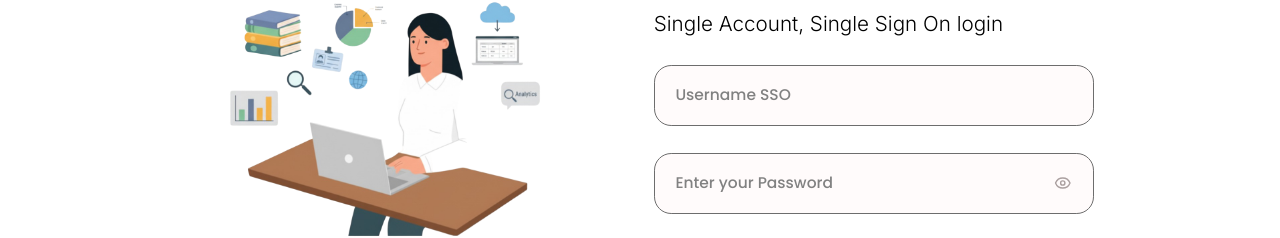
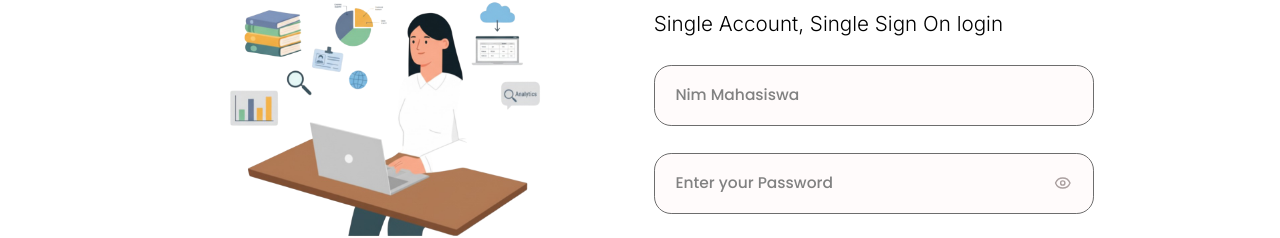
Before and after one commit to RusdiAfandi/compro-frontend, a React (Vite) app: page /login in a window 1280 px wide. Shown: the part 317-555 px from the top of the page. Built offline with nearby package versions, Linux system fonts and the light colour scheme; no server answers.

Commit message:
Change login username placeholder to 'Nim Mahasiswa'

```diff
--- a/client/pages/Login.tsx
+++ b/client/pages/Login.tsx
@@ -147,7 +147,7 @@ export default function Login() {
               <div className="space-y-2">
                 <input
                   type="text"
-                  placeholder="Username SSO"
+                  placeholder="Nim Mahasiswa"
                   value={username}
                   onChange={(e) => {
                     setUsername(e.target.value);
```
